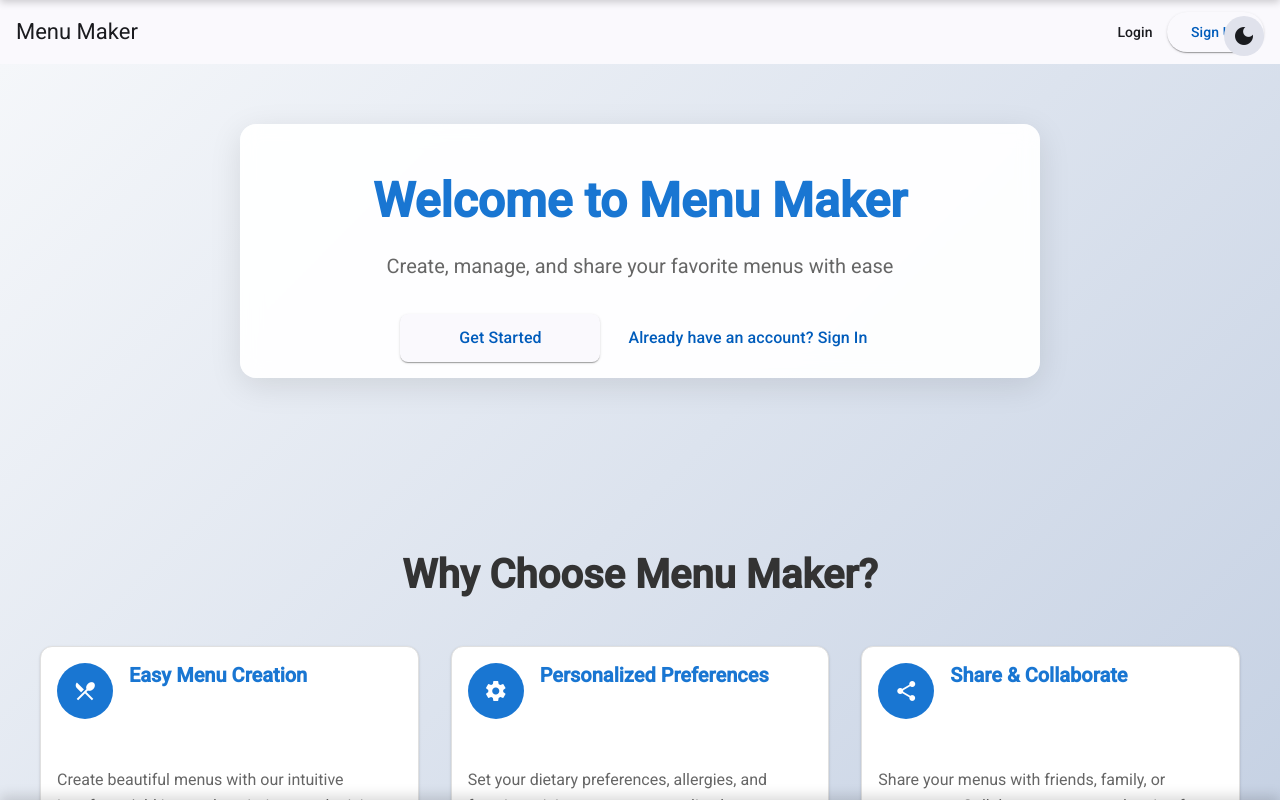
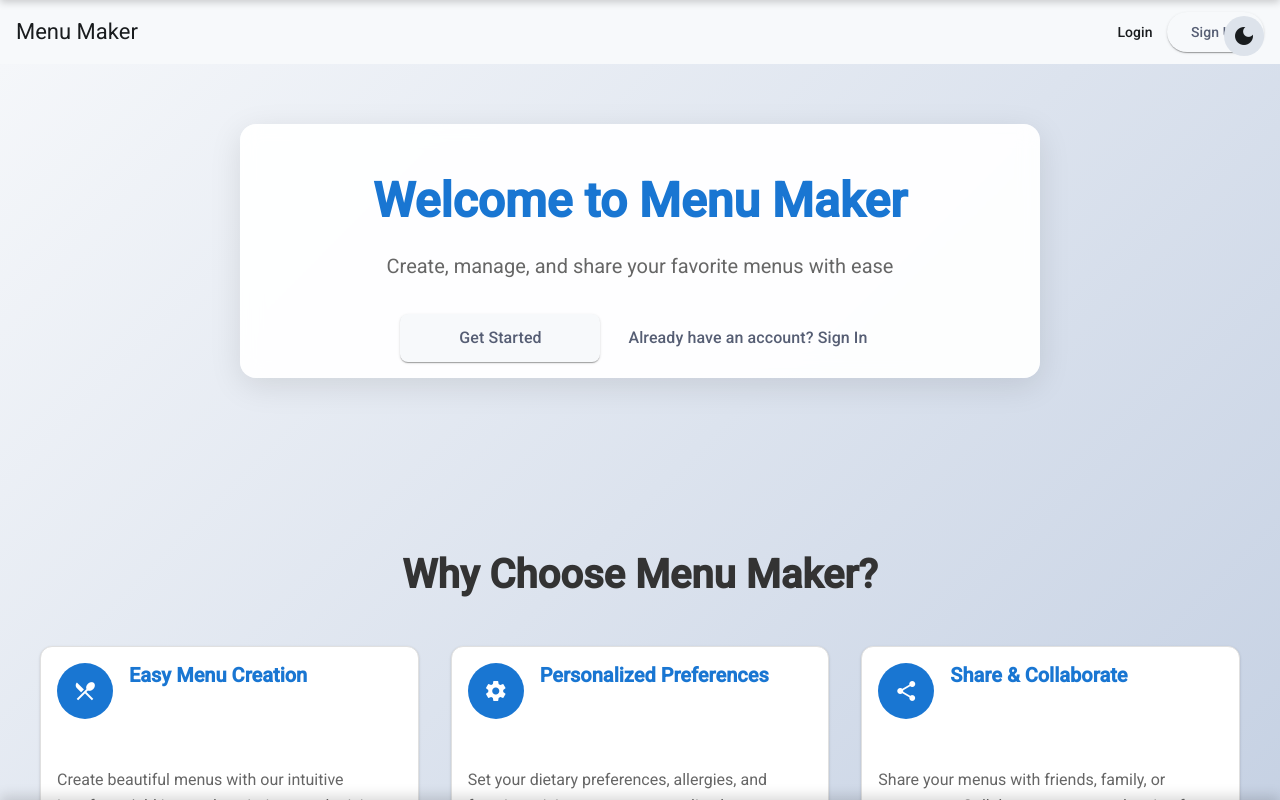
Before and after one commit to gastoncarriquiry/menu-maker, an Angular app in the folder frontend/: page / in a window 1280 px wide. Built offline with nearby package versions, Linux system fonts and the light colour scheme; no server answers.

Commit message:
feat: enhance theming support with improved light and dark themes and updated snackbar styles

```diff
--- a/frontend/src/styles.scss
+++ b/frontend/src/styles.scss
@@ -1,19 +1,101 @@
 // Custom Theming for Angular Material
 // For more information: https://material.angular.dev/guide/theming
 @use '@angular/material' as mat;
+@use './theme/theme-colors.scss' as colors;
+
+// Include the common styles for Angular Material. We include this here so that you only
+// have to load a single css file for Angular Material in your app.
+@include mat.core();
+
+// Define the light theme
+$light-theme: mat.define-theme(
+  (
+    color: (
+      theme-type: light,
+      primary: colors.$primary-palette,
+      tertiary: colors.$tertiary-palette,
+    ),
+    typography: (
+      brand-family: 'Roboto',
+      bold-weight: 600,
+      medium-weight: 500,
+      regular-weight: 400,
+    ),
+    density: (
+      scale: 0,
+    ),
+  )
+);
+
+// Define the dark theme
+$dark-theme: mat.define-theme(
+  (
+    color: (
+      theme-type: dark,
+      primary: colors.$primary-palette,
+      tertiary: colors.$tertiary-palette,
+    ),
+    typography: (
+      brand-family: 'Roboto',
+      bold-weight: 600,
+      medium-weight: 500,
+      regular-weight: 400,
+    ),
+    density: (
+      scale: 0,
+    ),
+  )
+);
 
 html {
+  color-scheme: light; // Default to light theme
   @include mat.theme(
     (
       color: (
         theme-type: light,
-        primary: mat.$azure-palette,
-        tertiary: mat.$blue-palette,
+        primary: colors.$primary-palette,
+        tertiary: colors.$tertiary-palette,
       ),
-      typography: Roboto,
-      density: 0,
+      typography: (
+        brand-family: 'Roboto',
+        bold-weight: 600,
+        medium-weight: 500,
+        regular-weight: 400,
+      ),
+      density: (
+        scale: 0,
+      ),
     )
   );
+
+  // Add component themes on top of system tokens
+  @include mat.all-component-colors($light-theme);
+}
+
+// Explicit dark theme when dark-mode class is applied
+body.dark-mode {
+  color-scheme: dark;
+  @include mat.theme(
+    (
+      color: (
+        theme-type: dark,
+        primary: colors.$primary-palette,
+        tertiary: colors.$tertiary-palette,
+      ),
+      typography: (
+        brand-family: 'Roboto',
+        bold-weight: 600,
+        medium-weight: 500,
+        regular-weight: 400,
+      ),
+      density: (
+        scale: 0,
+      ),
+    )
+  );
+
+  // Add component themes on top of system tokens
+  @include mat.all-component-colors($dark-theme);
 }
 
 /* Global styles */
@@ -39,14 +121,14 @@ body {
 
 /* Success snackbar styling */
 .success-snackbar {
-  background-color: #4caf50 !important;
-  color: white !important;
+  background-color: var(--mat-sys-primary) !important;
+  color: var(--mat-sys-on-primary) !important;
 }
 
 /* Error snackbar styling */
 .error-snackbar {
-  background-color: #f44336 !important;
-  color: white !important;
+  background-color: var(--mat-sys-error) !important;
+  color: var(--mat-sys-on-error) !important;
 }
 
 /* Offline mode adjustments */
```
